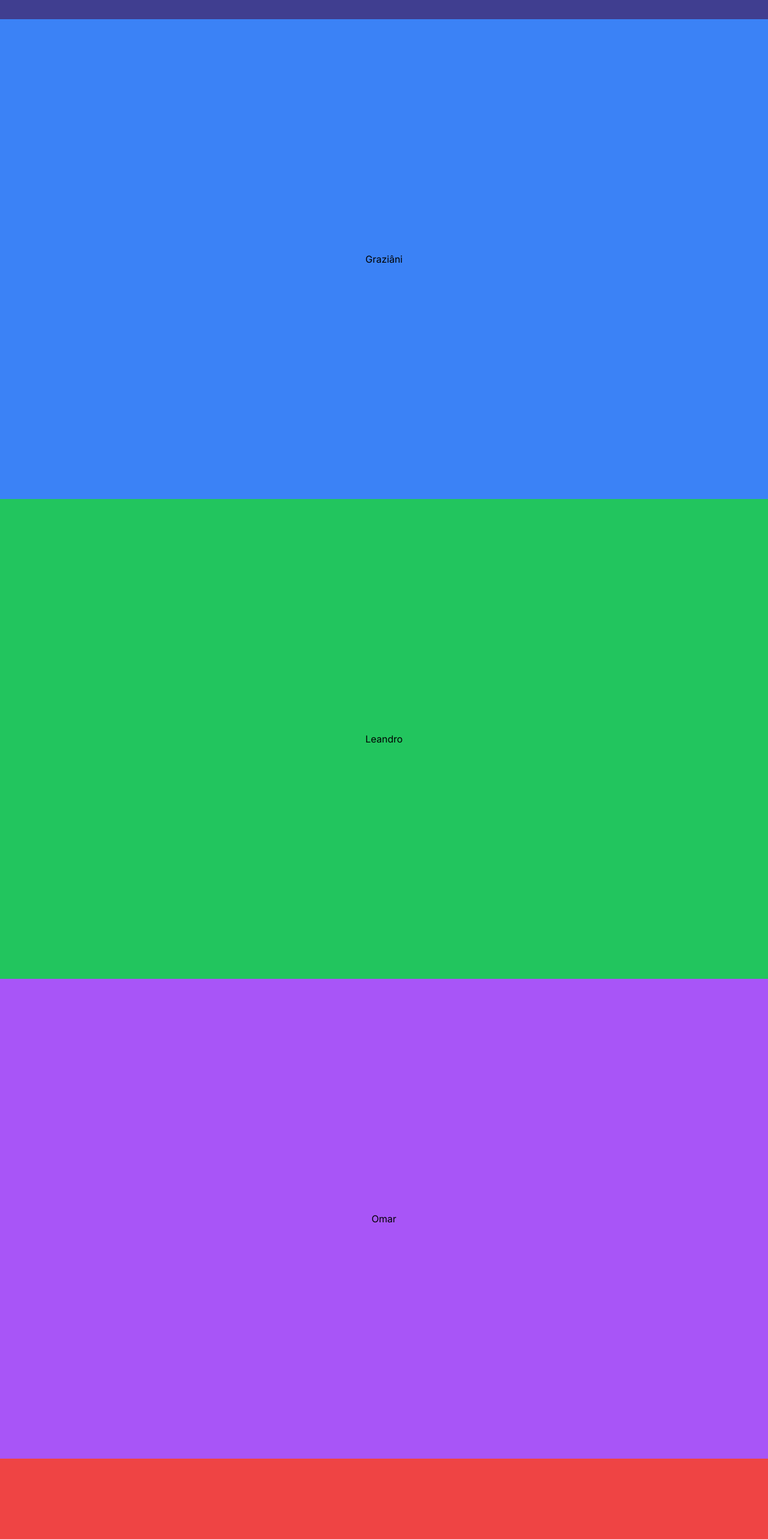
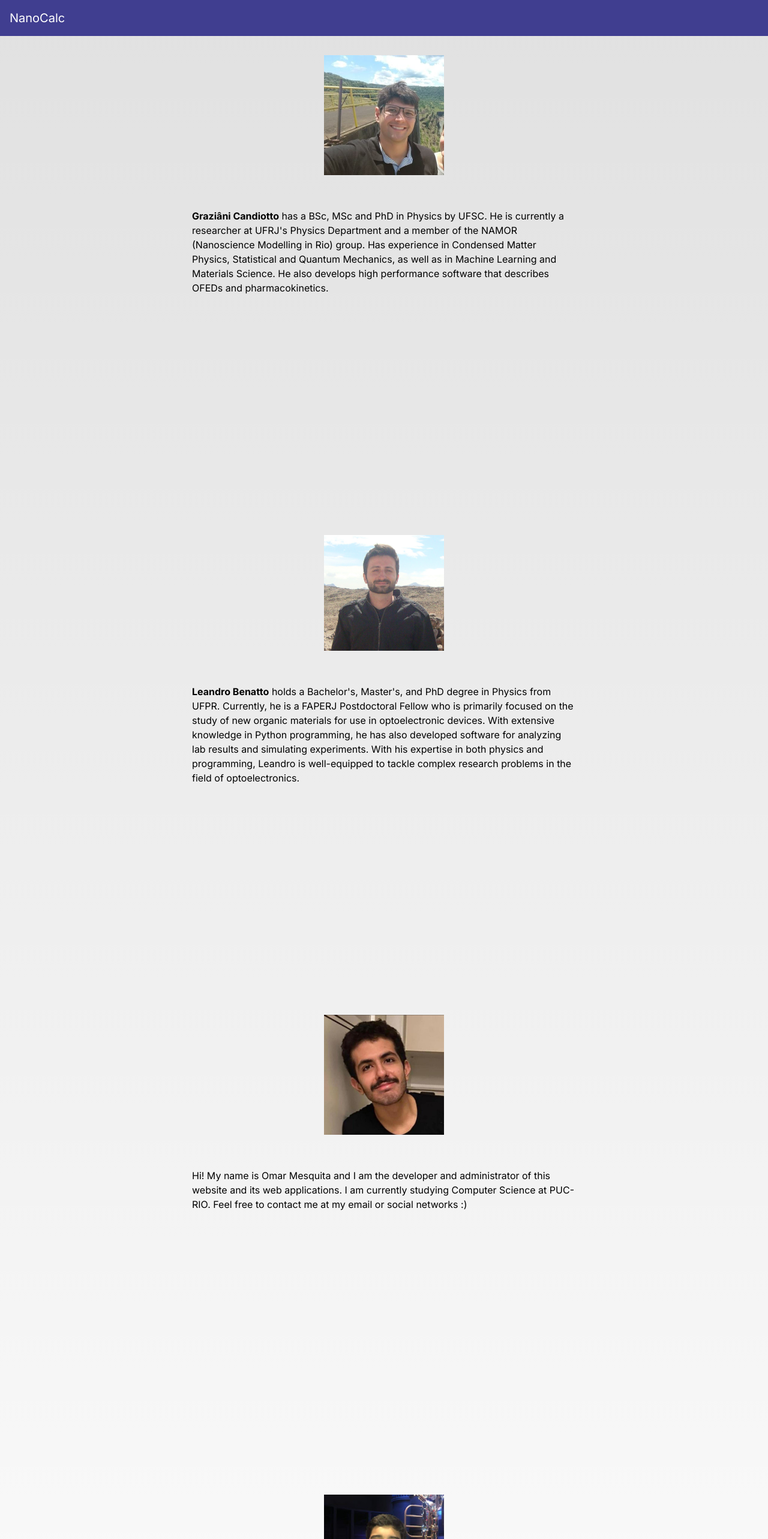
Before and after one commit to NanoCalc/nanocalc-oss, a Next.js app in the folder frontend/: page /about in a window 1280 px wide. Shown: the top 2566 px of the page at 60% size. Built offline with nearby package versions, Linux system fonts and the light colour scheme.

Commit message:
feat: :sparkles: finish setting up about page

```diff
--- a/frontend/app/about/page.tsx
+++ b/frontend/app/about/page.tsx
@@ -1,18 +1,69 @@
+import Image from 'next/image'
+
 export default function About() {
 return (
     <main className="flex min-h-screen flex-col items-center justify-between">
-         <section className="bg-blue-500 w-full h-screen flex items-center justify-center">
-          <h2>Graziâni</h2>
+         <section className="w-full h-screen flex flex-col items-center">
+         <Image
+		src="/graziani.jpg"
+		width={200}
+		height={200}
+		alt="Picture of Graziâni Candiotto"
+		className="mt-8 mb-4"
+	  />
+	<h2 className="ml-4 mr-4 mt-10 md:w-1/2 justify-text">
+		<b>Graziâni Candiotto</b> has a BSc, MSc and PhD in Physics by UFSC. He is currently a researcher at UFRJ's Physics Department and a member
+		of the NAMOR (Nanoscience Modelling in Rio) group. Has experience in Condensed Matter Physics, Statistical
+		and Quantum Mechanics, as well as in Machine Learning and Materials Science.
+		He also develops high performance software that describes OFEDs and pharmacokinetics.
+	</h2>
         </section>
-       <section className="bg-green-500 w-full h-screen flex items-center justify-center">
-          <h2>Leandro</h2>
-        </section>
-	<section className="bg-purple-500 w-full h-screen flex items-center justify-center">
-          <h2>Omar</h2>
-        </section>
-       <section className="bg-red-500 w-full h-screen flex items-center justify-center">
-          <h2>José</h2>
-        </section>
+       <section className="w-full h-screen flex flex-col items-center">
+      	<Image
+		src="/leandro.jpg"
+		width={200}
+		height={200}
+		alt="Picture of Leandro Benatto"
+		className="mt-8 mb-4"
+	  />
+	<h2 className="ml-4 mr-4 mt-10 md:w-1/2 justify-text">
+		<b>Leandro Benatto</b> holds a Bachelor's, Master's, and PhD degree in Physics from UFPR. Currently, he is a FAPERJ Postdoctoral
+		Fellow who is primarily focused on the study of new organic materials for use in optoelectronic devices.
+		With extensive knowledge in Python programming, he has also developed software for analyzing lab results
+		and simulating experiments. With his expertise in both physics and programming, Leandro is well-equipped
+		to tackle complex research problems in the field of optoelectronics.
+	</h2>
+
+       </section>
+	<section className="w-full h-screen flex flex-col items-center">
+	<Image
+		src="/omar.jpg"
+		width={200}
+		height={200}
+		alt="Picture of Omar Mesquita"
+		className="mt-8 mb-4"
+	  />
+	<h2 className="ml-4 mr-4 mt-10 md:w-1/2 justify-text">
+		Hi! My name is Omar Mesquita and I am the developer and administrator of this website and its web applications.
+		I am currently studying Computer Science at PUC-RIO.
+		Feel free to contact me at my email or social networks :)
+	</h2>
+
+	</section>
+       <section className="w-full h-screen flex flex-col items-center">
+       <Image
+		src="/jose.jpeg"
+		width={200}
+		height={200}
+		alt="Picture of José Furtado"
+		className="mt-8 mb-4"
+	  />
+	<h2 className="ml-4 mr-4 mt-10 md:w-1/2 justify-text">
+		Hello! My name is José Furtado and I am studying Chemical Engineering at UFRJ.
+		I am currently working as a junior researcher at the Physics Department, where I'm studying programming
+		to eventually be able to do more complex tasks in our research.
+	</h2>
+       </section>
     </main>
   );
 
--- a/frontend/app/components/Navbar.tsx
+++ b/frontend/app/components/Navbar.tsx
@@ -29,7 +29,7 @@ export default function Navbar() {
     return (
         <nav ref={navbarRef} className="navbar bg-nanocalc-blue text-white p-4">
             <div className="flex justify-between items-center">
-                {/*<div className="text-xl">NanoCalc</div>*/}
+                <div className="text-xl">NanoCalc</div>
                 <div className="md:hidden toggle-button" onClick={handleToggle}>
                     <button>
                         <svg className="h-6 w-6" fill="none" stroke="currentColor" viewBox="0 0 24 24" xmlns="http://www.w3.org/2000/svg"><path strokeLinecap="round" strokeLinejoin="round" strokeWidth="2" d="M4 6h16M4 12h16m-7 6h7"></path></svg>
--- a/frontend/app/globals.css
+++ b/frontend/app/globals.css
@@ -11,7 +11,7 @@
 @media (prefers-color-scheme: dark) {
   :root {
     --foreground-rgb: 255, 255, 255;
-    --background-start-rgb: 25, 25, 25;
+    --background-start-rgb: 0, 0, 0;
     --background-end-rgb: 0, 0, 0;
   }
 }
```
